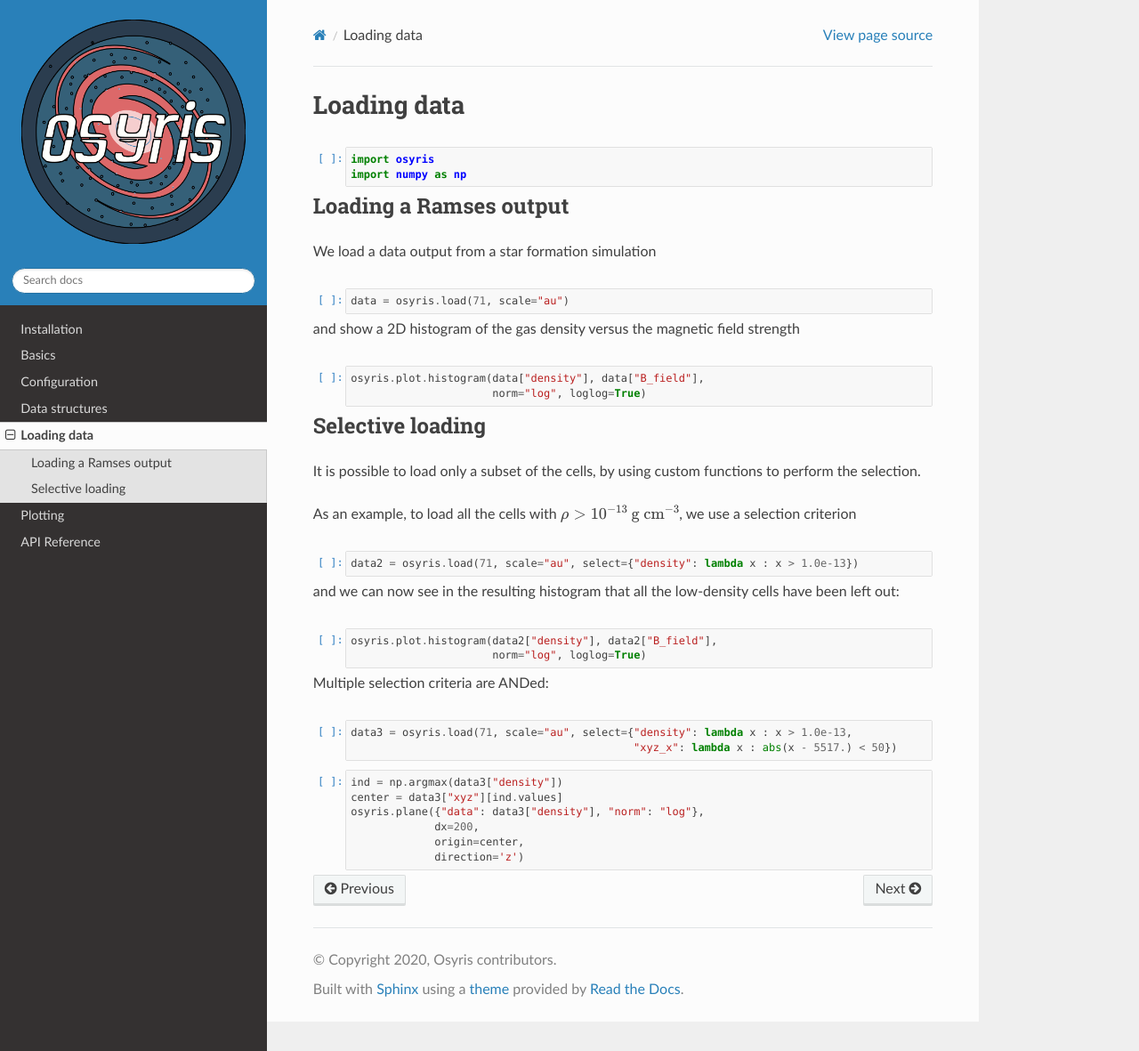
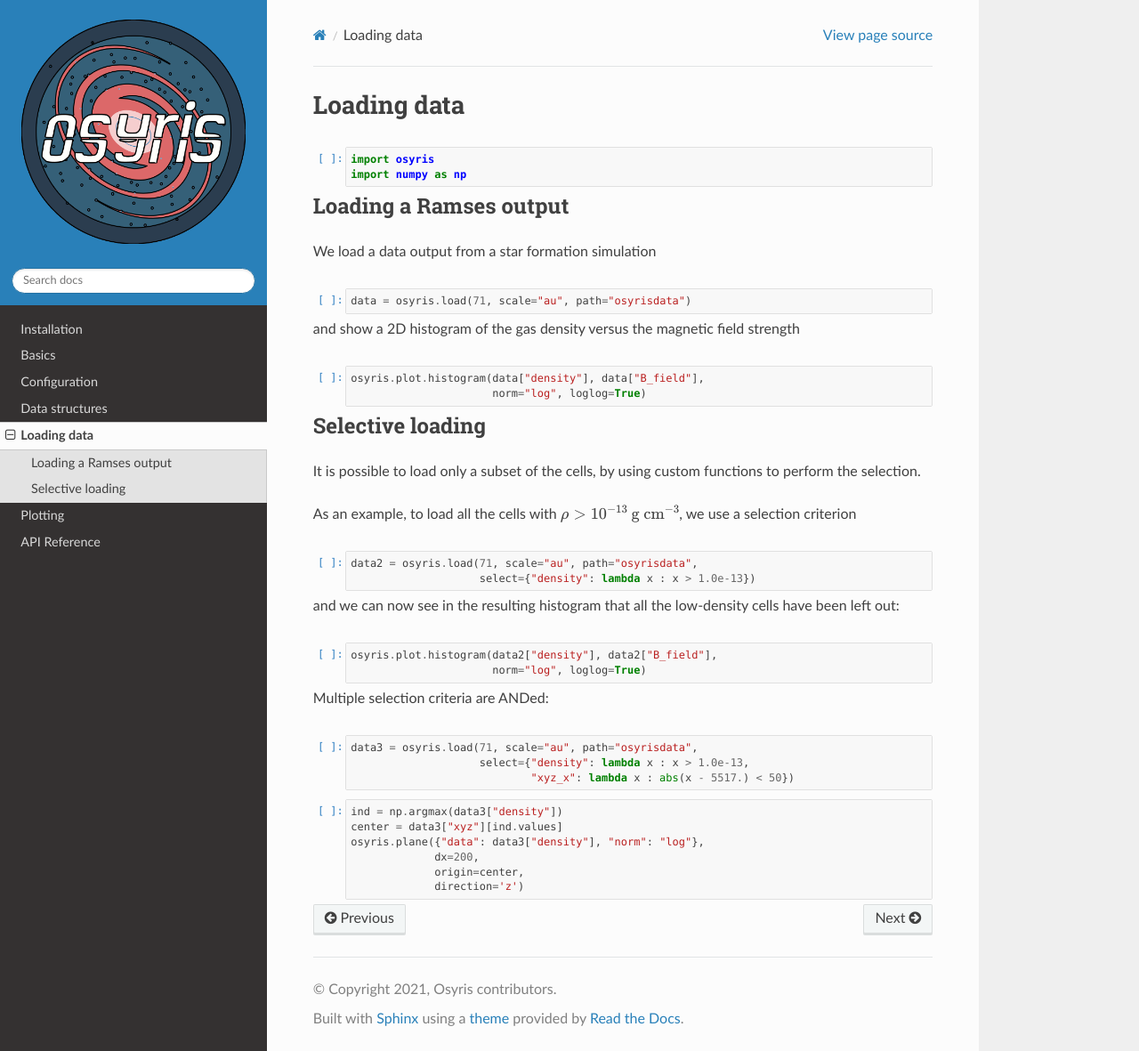
Before and after one commit to osyris-project/osyris, a Sphinx documentation site: the page built from docs/loading_data.ipynb, in a window 1280 px wide and 1181 px high. Shown: the whole window at 89% size. Built offline with Sphinx 7.4.7 and the Read the Docs theme 2.0.0, drawn with Linux system fonts in a browser that asks for light colours.

Commit message:
use data on new git repo for docs

```diff
--- a/docs/conf.py
+++ b/docs/conf.py
@@ -20,7 +20,7 @@
 # -- Project information -----------------------------------------------------
 
 project = 'osyris'
-copyright = '2020, Osyris contributors'
+copyright = '2021, Osyris contributors'
 author = 'Neil Vaytet'
 
 
@@ -73,3 +73,6 @@
 html_static_path = ['_static']
 
 nbsphinx_timeout = 300
+
+# Get the data files
+os.system('git clone https://github.com/nvaytet/osyrisdata.git')
```
Also changed, not shown: docs/basics.ipynb, docs/data_structures.ipynb, docs/loading_data.ipynb, docs/plotting.ipynb.
